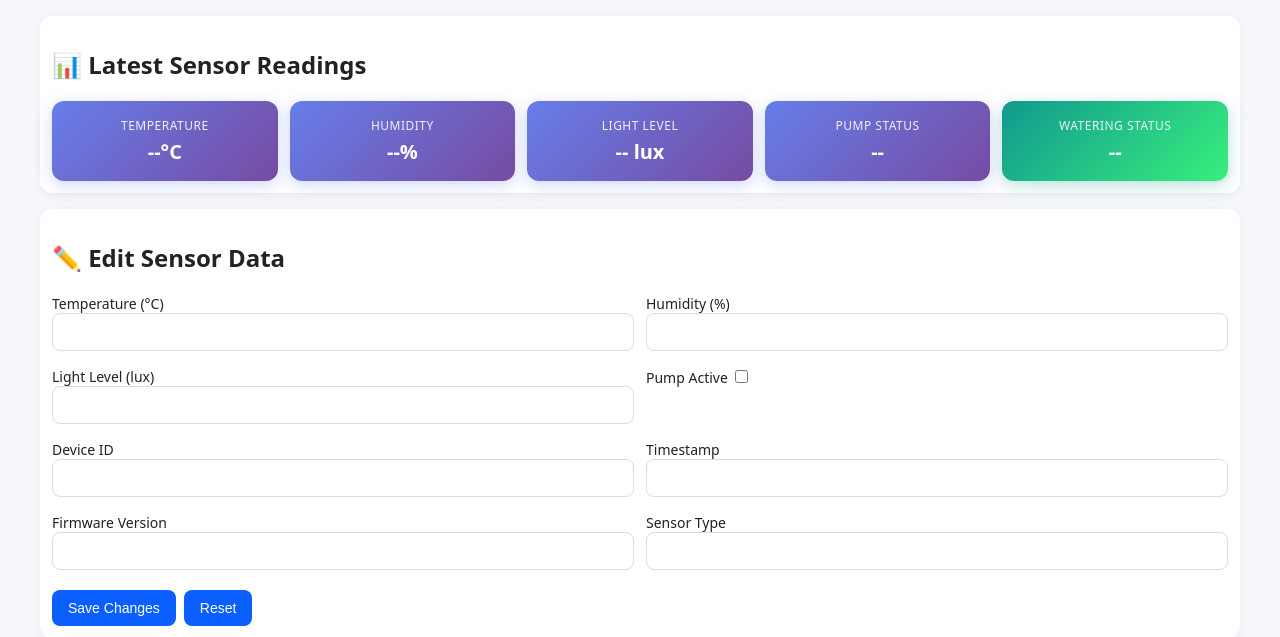
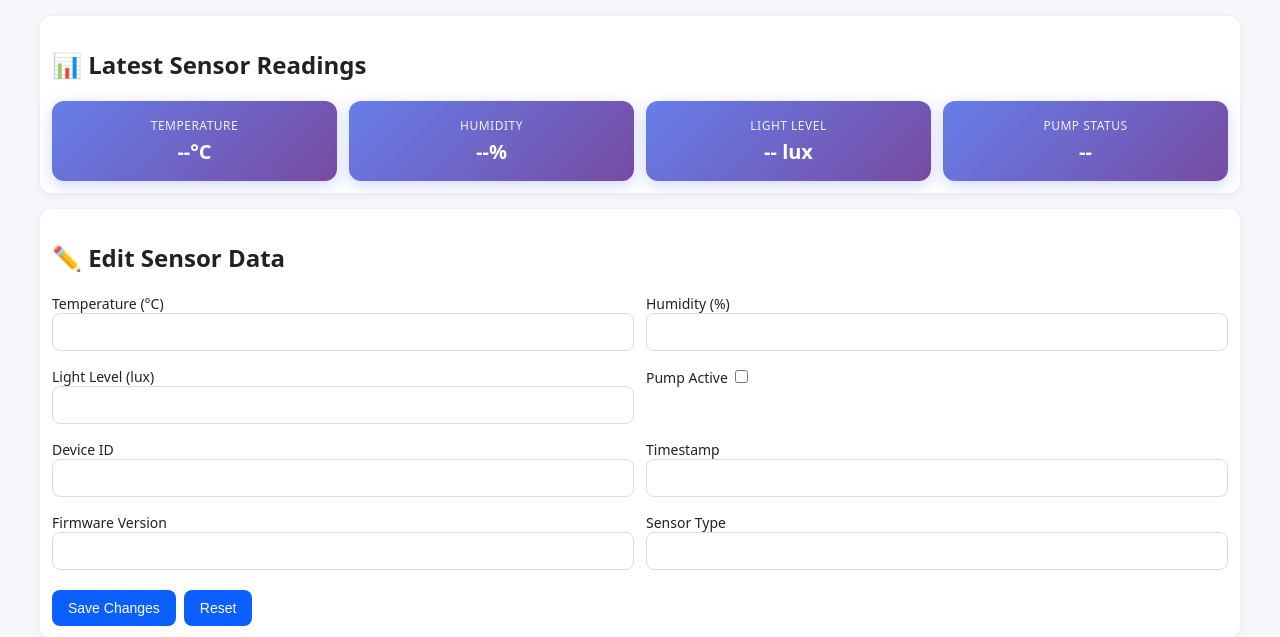
Before and after one commit to Murph-Dev/SimplePiBackend, a FastAPI app: page / in a window 1280 px wide. Shown: the part 93-730 px from the top of the page. Run offline with FastAPI, Linux system fonts and the light colour scheme; data that the repository does not hold is empty.

Commit message:
Misc styling changes to webpage for watering status

```diff
--- a/app/static/app.js
+++ b/app/static/app.js
@@ -33,30 +33,12 @@ function formatLux(lux){
   return `${lux} lux`;
 }
 
-function formatPumpStatus(pump){
-  return pump ? '🟢 Active' : '🔴 Inactive';
+function formatPumpStatus(pump, wateringData){
+  // Use watering data if available, otherwise use sensor data
+  const isActive = wateringData ? wateringData.pump_active : pump;
+  return isActive ? '🟢 Active' : '🔴 Inactive';
 }
 
-function formatWateringStatus(wateringData){
-  if (!wateringData) return '--';
-
-  const now = new Date();
-  const lastWatering = wateringData.last_watering ? new Date(wateringData.last_watering) : null;
-
-  let status = wateringData.pump_active ? '💧 Watering' : '⏸️ Idle';
-
-  if (lastWatering) {
-    const diffMinutes = Math.floor((now - lastWatering) / (1000 * 60));
-    if (diffMinutes < 60) {
-      status += ` (${diffMinutes}m ago)`;
-    } else {
-      const diffHours = Math.floor(diffMinutes / 60);
-      status += ` (${diffHours}h ago)`;
-    }
-  }
-
-  return status;
-}
 
 async function updateLatestReadings(sensors){
   if(sensors.length === 0) return;
@@ -65,15 +47,15 @@ async function updateLatestReadings(sensors){
   $('#latest-temp').textContent = formatTemperature(latest.temperature);
   $('#latest-humidity').textContent = formatHumidity(latest.humidity);
   $('#latest-lux').textContent = formatLux(latest.lux);
-  $('#latest-pump').textContent = formatPumpStatus(latest.pump_active);
 
-  // Update watering status
+  // Fetch watering data and update pump status
   try {
     const wateringData = await api.getWatering();
-    $('#latest-watering').textContent = formatWateringStatus(wateringData);
+    $('#latest-pump').textContent = formatPumpStatus(latest.pump_active, wateringData);
   } catch (error) {
     console.error('Failed to load watering data:', error);
-    $('#latest-watering').textContent = 'Error';
+    // Fallback to sensor data if watering data fails
+    $('#latest-pump').textContent = formatPumpStatus(latest.pump_active, null);
   }
 }
 
@@ -215,13 +197,18 @@ setInterval(async () => {
   await loadTable($('#search').value.trim());
 }, 30000);
 
-// Auto-refresh watering status every 5 seconds (more frequent for real-time updates)
+// Auto-refresh pump status (including watering data) every 5 seconds (more frequent for real-time updates)
 setInterval(async () => {
   try {
-    const wateringData = await api.getWatering();
-    $('#latest-watering').textContent = formatWateringStatus(wateringData);
+    // Get latest sensor data to ensure we have the most recent pump status
+    const sensors = await api.listSensors();
+    if (sensors.length > 0) {
+      const latest = sensors[0];
+      const wateringData = await api.getWatering();
+      $('#latest-pump').textContent = formatPumpStatus(latest.pump_active, wateringData);
+    }
   } catch (error) {
-    console.error('Failed to refresh watering data:', error);
+    console.error('Failed to refresh pump/watering status:', error);
   }
 }, 5000);
 
--- a/app/static/styles.css
+++ b/app/static/styles.css
@@ -61,10 +61,6 @@ main {
   box-shadow: 0 4px 15px rgba(102, 126, 234, 0.3);
 }
 
-.watering-card {
-  background: linear-gradient(135deg, #11998e 0%, #38ef7d 100%);
-  box-shadow: 0 4px 15px rgba(17, 153, 142, 0.3);
-}
 
 .reading-label {
   font-size: 12px;
--- a/app/templates/index.html
+++ b/app/templates/index.html
@@ -31,10 +31,6 @@
         <div class="reading-card">
           <div class="reading-label">Pump Status</div>
           <div class="reading-value" id="latest-pump">--</div>
-        </div>
-        <div class="reading-card watering-card">
-          <div class="reading-label">Watering Status</div>
-          <div class="reading-value" id="latest-watering">--</div>
         </div>
       </div>
     </section>
```
Also changed, not shown: README.md.
